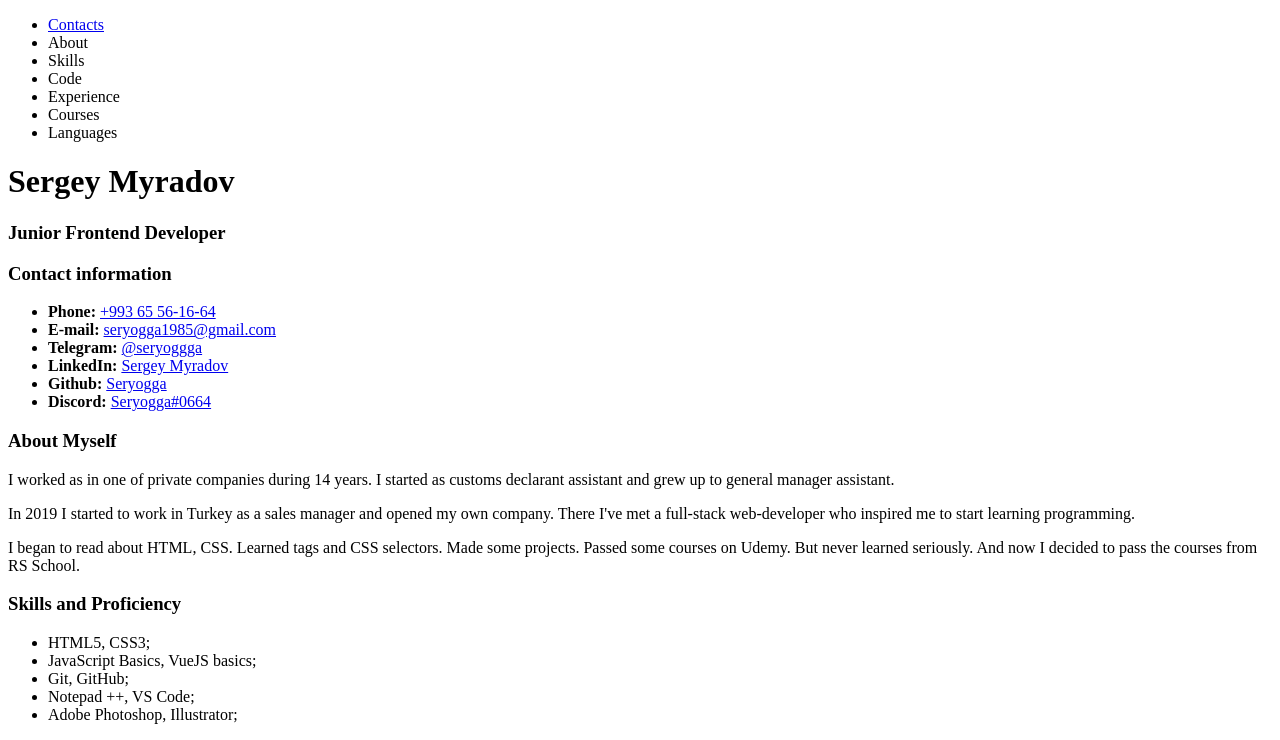
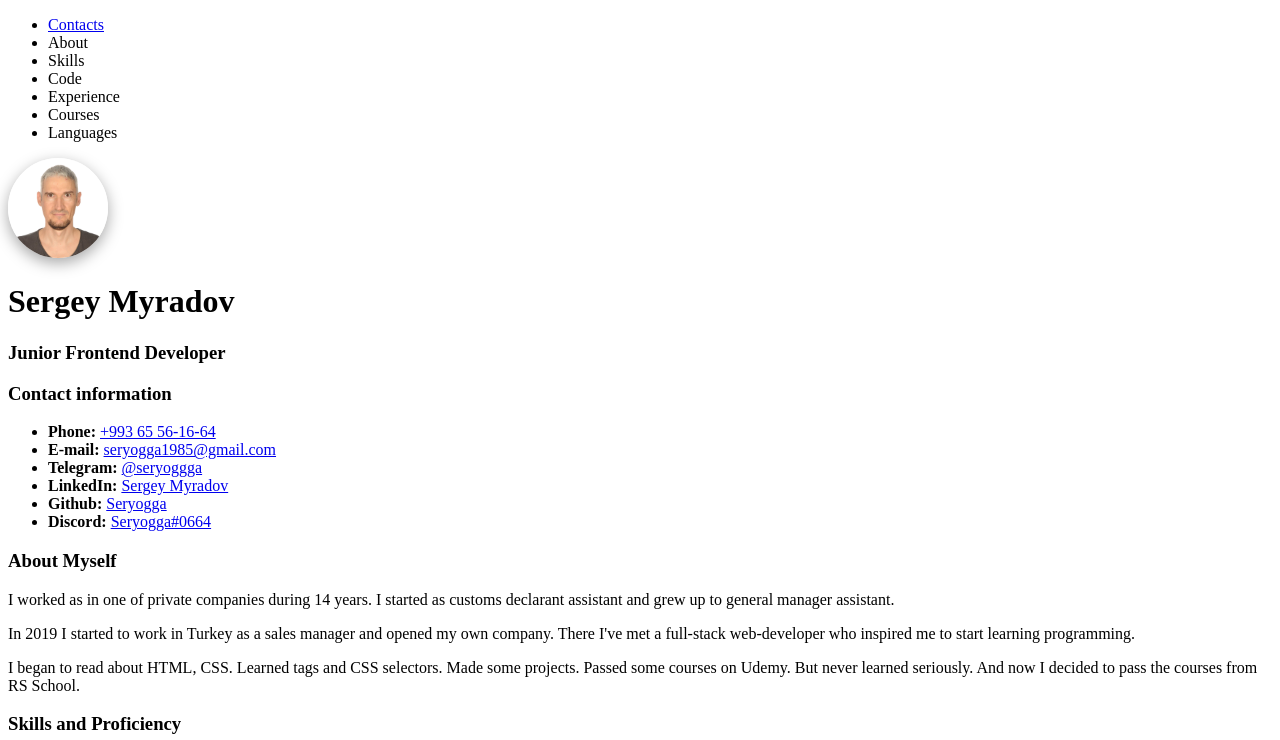
Before and after one commit to Seryogga/rsschool-cv, a plain HTML site: page index.html in a window 1280 px wide. Shown: the top 740 px of the page. Drawn offline with Linux system fonts and the light colour scheme.

Commit message:
feat: add image

```diff
--- a/index.html
+++ b/index.html
@@ -19,6 +19,7 @@
       <li>Languages</li>
     </ul>
   </header>
+  <img src="image.jpg" alt="My photo">
   <h1>Sergey Myradov</h1>
   <h3>Junior Frontend Developer</h3>
   <h3 id="contacts">Contact information</h3>
--- a/style.css
+++ b/style.css
@@ -0,0 +1,6 @@
+img {
+  width: 100px;
+  height: 100px;
+  border-radius: 50%;
+  box-shadow: rgba(0, 0, 0, 0.35) 0px 5px 15px;;
+}
```
Also changed, not shown: image.jpg (added).
